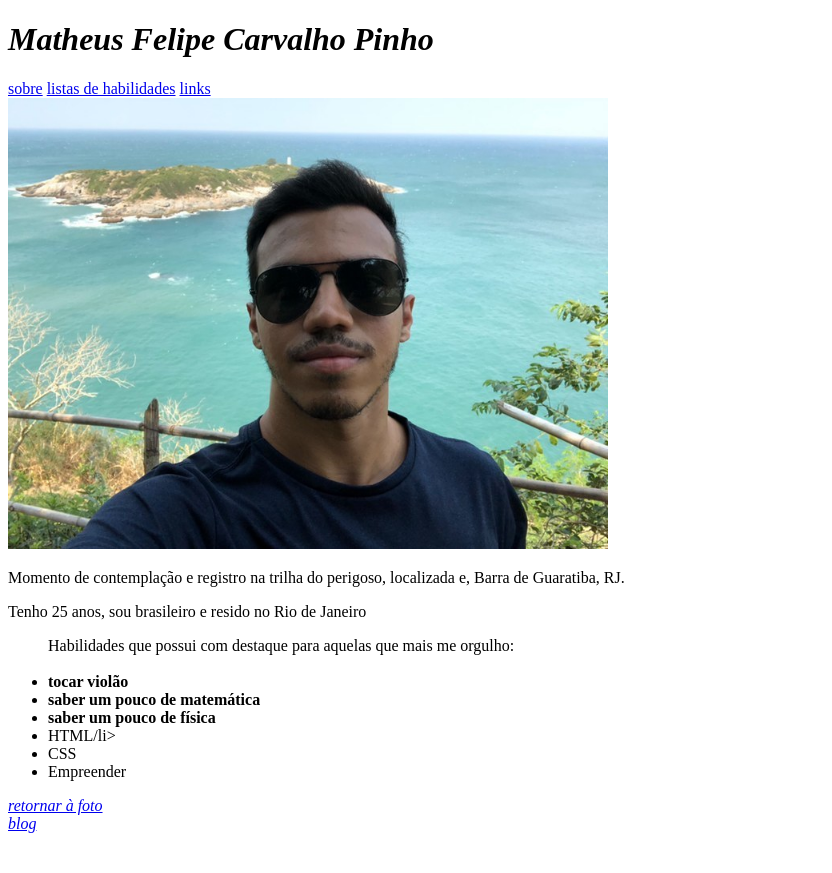
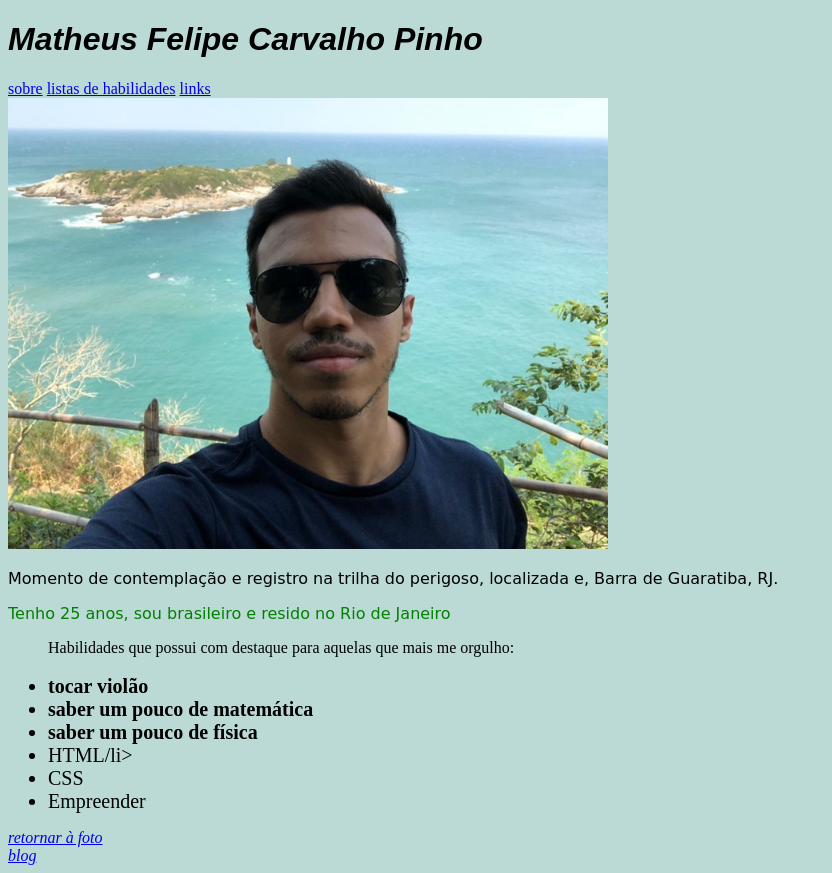
Before and after one commit to Matheusfull/Matheusfull.github.io, a plain HTML site: page index.html in a window 1280 px wide. Shown: the whole page, without its empty margins (0-832 px from the left). Before the commit the page ends 841 px from the top, so only its background shows below. Drawn offline with Linux system fonts and the light colour scheme.

Commit message:
adição de css

```diff
--- a/index.html
+++ b/index.html
@@ -6,6 +6,7 @@
     <meta http-equiv="X-UA-Compatible" content="IE=edge">
     <meta name="viewport" content="width=device-width, initial-scale=1.0">
     <title>Document</title>
+    <link rel="stylesheet" href="style.css">
 </head>
 
 <body>
--- /dev/null
+++ b/style.css
@@ -0,0 +1,15 @@
+h1{
+    font-family: fantasy;
+}
+p{
+    font-family: cursive;
+}
+body{
+    background-color: rgb(187, 218, 213);
+}
+#descricao{
+    color: green;
+}
+li{
+    font-size: 20px;
+}
```
